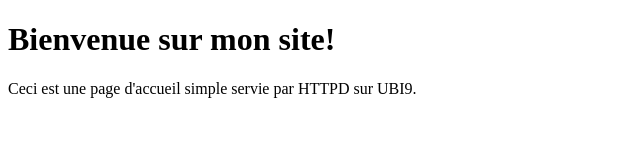
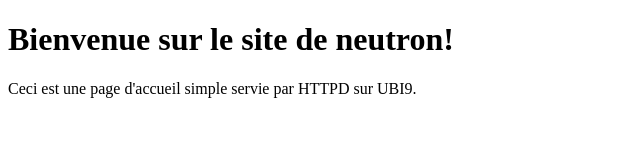
Before and after one commit to neutron-IT-organization/build-config-formation, a plain HTML site: page index.html in a window 1280 px wide. Shown: the whole page, without its empty margins (0-640 px from the left). Drawn offline with Linux system fonts and the light colour scheme.

Commit message:
update content

```diff
--- a/index.html
+++ b/index.html
@@ -6,7 +6,7 @@
     <title>Ma Page d'Accueil</title>
 </head>
 <body>
-    <h1>Bienvenue sur mon site!</h1>
+    <h1>Bienvenue sur le site de neutron!</h1>
     <p>Ceci est une page d'accueil simple servie par HTTPD sur UBI9.</p>
 </body>
 </html>
```
